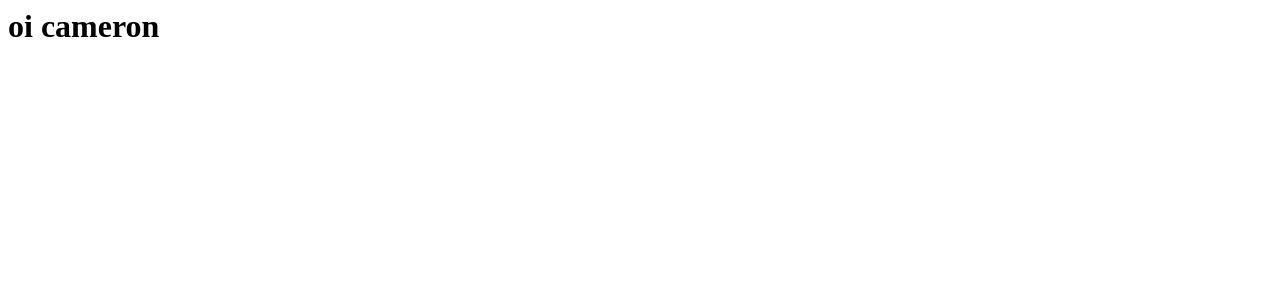
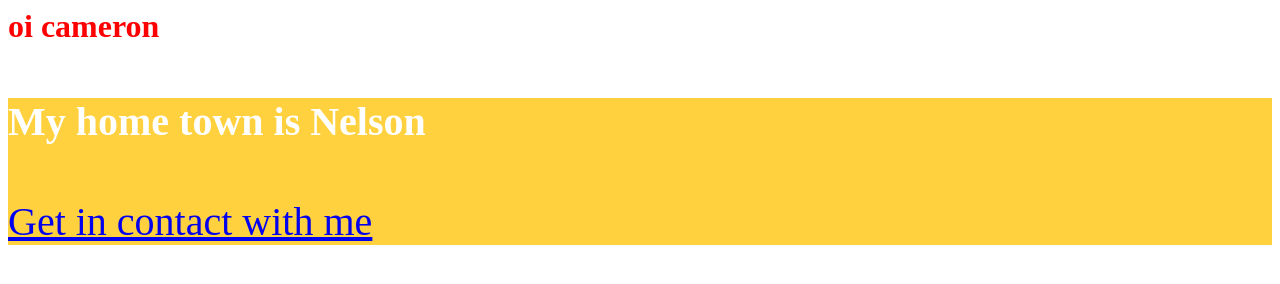
Before and after one commit to cameronstevenson90/oi, a plain HTML site: page index.html in a window 1280 px wide. Drawn offline with Linux system fonts and the light colour scheme.

Commit message:
new links for the pages and also styles to my page

```diff
--- a/index.html
+++ b/index.html
@@ -1,3 +1,21 @@
 <html>
 <h1>oi cameron</h1>
+
+<style>
+    h1{
+        color: #ff0000;
+    }
+
+    .home{
+        background: #ffd13f;
+        color: #fff;
+        font-size: 40px;
+    }
+
+</style>
+
+<div class="home">
+    <h4>My home town is Nelson</h4>
+    <a href="contact.html"> Get in contact with me</a>
+</div>
 </html>
```
